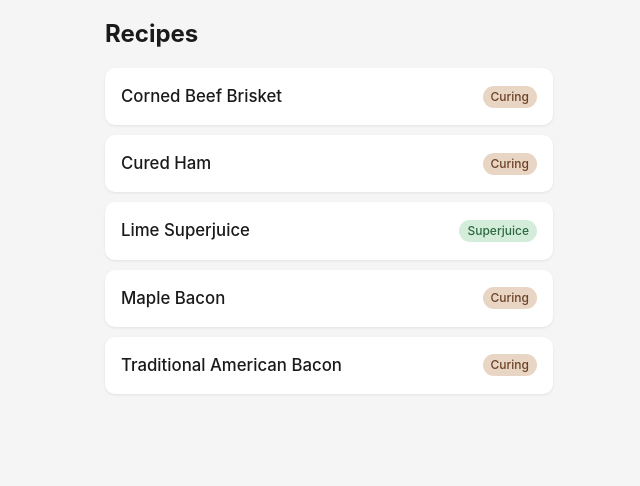
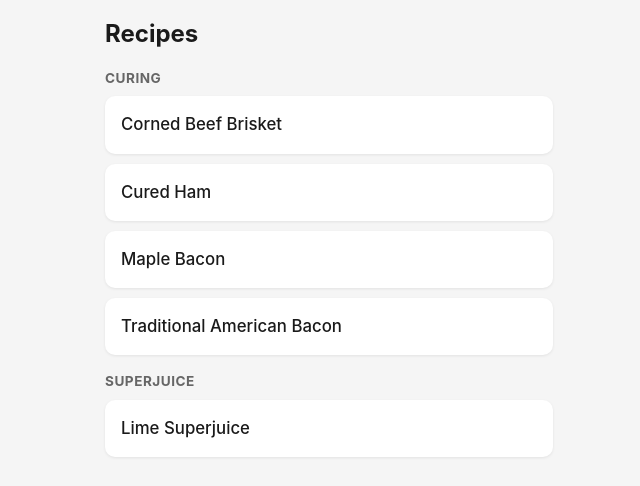
Before and after one commit to dancavallaro/recipe-calculator, a website built with Vite: page index.html in a window 1280 px wide. Shown: the whole page, without its empty margins (311-951 px from the left). Built offline with nearby package versions, Linux system fonts and the light colour scheme.

Commit message:
Bugfixes and minor UI changes

```diff
--- a/index.html
+++ b/index.html
@@ -13,13 +13,18 @@
       <template x-if="!selected">
         <div>
           <h1>Recipes</h1>
-          <template x-for="recipe in recipes" :key="recipe.id">
+
+          <h2 class="section-heading">Curing</h2>
+          <template x-for="recipe in recipes.filter(r => r.type === 'CuredMeat')" :key="recipe.id">
             <div class="recipe-card" @click="selectRecipe(recipe)">
               <span class="name" x-text="recipe.name"></span>
-              <span class="badge"
-                :class="recipe.type === 'CuredMeat' ? 'curing' : 'superjuice'"
-                x-text="recipe.type === 'CuredMeat' ? 'Curing' : 'Superjuice'">
-              </span>
+            </div>
+          </template>
+
+          <h2 class="section-heading">Superjuice</h2>
+          <template x-for="recipe in recipes.filter(r => r.type === 'Superjuice')" :key="recipe.id">
+            <div class="recipe-card" @click="selectRecipe(recipe)">
+              <span class="name" x-text="recipe.name"></span>
             </div>
           </template>
         </div>
@@ -70,7 +75,7 @@
 
                 <div class="ingredient-row">
                   <span class="name" x-text="selected.type === 'CuredMeat' ? selected.water.name : selected.waterName"></span>
-                  <span class="amount" x-text="formatAmount(result.water)"></span>
+                  <span class="amount" x-text="formatAmount(result.water, true)"></span>
                 </div>
 
                 <template x-if="isCuringResult()">
--- a/src/lib/format.ts
+++ b/src/lib/format.ts
@@ -1,6 +1,9 @@
 import { Quantity } from "./quantity";
+import { convert } from "./units";
 
-export function formatQuantity(q: Quantity, digits: number = 2): string {
+export function formatQuantity(q: Quantity, options?: { isLiquid?: boolean; digits?: number }): string {
+  const digits = options?.digits ?? 2;
+  const isLiquid = options?.isLiquid ?? false;
   const base = `${Number(q.amount.toFixed(digits))} ${q.units}`;
 
   // Gallons < 1: show in cups instead
@@ -9,9 +12,9 @@ export function formatQuantity(q: Quantity, digits: number = 2): string {
     return `${Number(cups.toFixed(digits))} cup`;
   }
 
-  // Large gram amounts of water: show approximate cups
-  if (q.units === "g" && q.amount >= 100) {
-    const cups = q.as("cup");
+  // Large gram amounts of liquid: show approximate cups (assuming water density ~1g/ml)
+  if (isLiquid && q.units === "g" && q.amount >= 100) {
+    const cups = convert(q.amount, "ml", "cup");
     if (cups >= 0.5) {
       return `${base} (~${Number(cups.toFixed(1))} cup)`;
     }
--- a/src/main.ts
+++ b/src/main.ts
@@ -78,8 +78,8 @@ Alpine.data("app", (): AppState => ({
     }
   },
 
-  formatAmount(q: Quantity) {
-    return formatQuantity(q);
+  formatAmount(q: Quantity, isLiquid?: boolean) {
+    return formatQuantity(q, { isLiquid });
   },
 
   isCuringResult() {
--- a/src/style.css
+++ b/src/style.css
@@ -26,6 +26,18 @@ h1 {
 }
 
 /* Recipe list */
+.section-heading {
+  font-size: 0.85rem;
+  color: #666;
+  text-transform: uppercase;
+  letter-spacing: 0.5px;
+  margin: 16px 0 8px;
+}
+
+.section-heading:first-of-type {
+  margin-top: 0;
+}
+
 .recipe-card {
   background: #fff;
   border-radius: 10px;
@@ -46,24 +58,6 @@ h1 {
 .recipe-card .name {
   font-weight: 500;
   font-size: 1.05rem;
-}
-
-.badge {
-  font-size: 0.75rem;
-  padding: 2px 8px;
-  border-radius: 12px;
-  font-weight: 500;
-  white-space: nowrap;
-}
-
-.badge.curing {
-  background: #e8d5c4;
-  color: #6b4226;
-}
-
-.badge.superjuice {
-  background: #d4edda;
-  color: #2d6a3f;
 }
 
 /* Back button */
```
